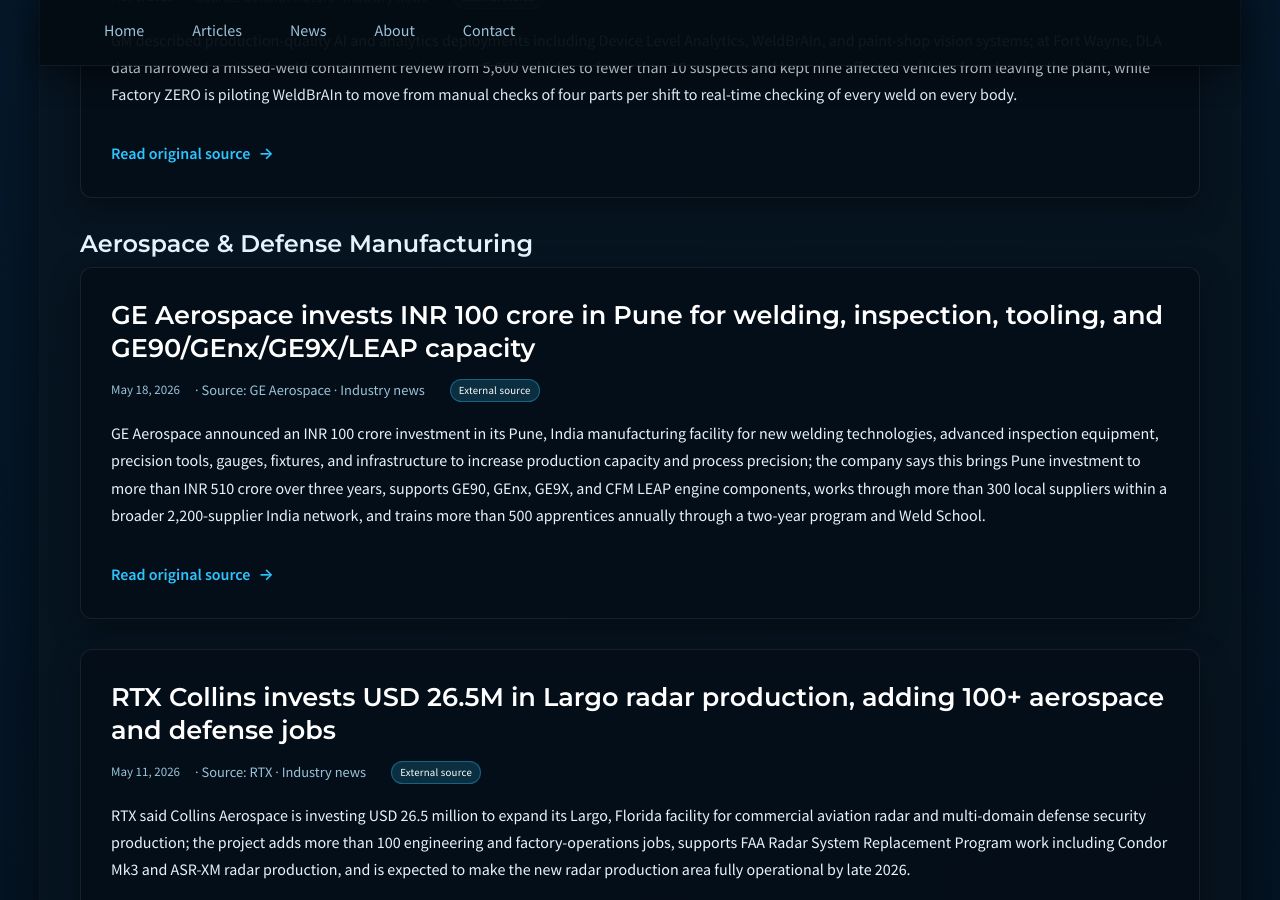
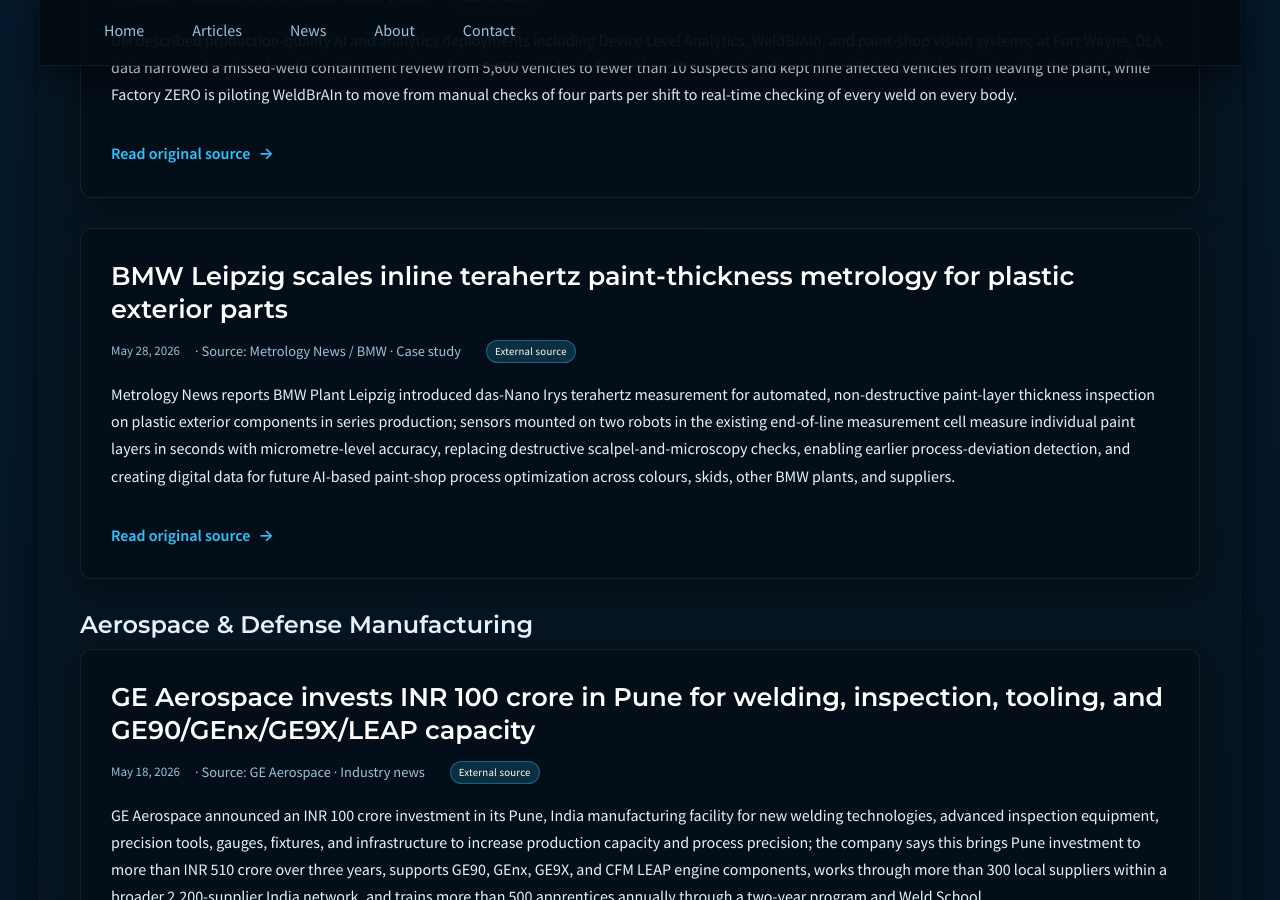
Before and after one commit to JohnForeman/MetrologyCentral, a Jekyll site: the page built from news.md, in a window 1280 px wide and 900 px high, scrolled down 4662 px. Built offline with Jekyll 4.4.1, drawn with Linux system fonts in a browser that asks for light colours; some of the changed text lies outside the part shown.

Commit message:
Update news sweep for May 29

```diff
--- a/_data/news.yml
+++ b/_data/news.yml
@@ -1245,3 +1245,47 @@
     2026 and future R2/R3 production plans, offering a direct read on U.S. EV manufacturing
     capacity expansion.
   url: https://rivian.com/newsroom/article/rivian-holds-kickoff-ceremony-for-georgia-plant-accelerating-american-manufacturing-growth
+- date: '2026-05-28'
+  title: BMW Leipzig scales inline terahertz paint-thickness metrology for plastic
+    exterior parts
+  source: Metrology News / BMW
+  sector: auto_manufacturing
+  kind: case_study
+  summary: Metrology News reports BMW Plant Leipzig introduced das-Nano Irys terahertz
+    measurement for automated, non-destructive paint-layer thickness inspection on
+    plastic exterior components in series production; sensors mounted on two robots
+    in the existing end-of-line measurement cell measure individual paint layers in
+    seconds with micrometre-level accuracy, replacing destructive scalpel-and-microscopy
+    checks, enabling earlier process-deviation detection, and creating digital data
+    for future AI-based paint-shop process optimization across colours, skids, other
+    BMW plants, and suppliers.
+  url: https://metrology.news/bmw-inline-terahertz-paint-thickness-measurement/
+- date: '2026-05-28'
+  title: Hexagon ATS800 FeatureDetect targets large-scale inspection setup cuts from
+    days to hours
+  source: Metrology News / Hexagon
+  sector: scientific_metrology
+  kind: hardware_news
+  summary: Metrology News reports Hexagon added FeatureDetect AI computer vision to
+    the Leica Absolute Tracker ATS800 ecosystem, automatically locating circular features
+    such as bolt holes and mating points before direct laser scanning; cited details
+    include high-resolution direct scanning from up to 40 m, portable six-to-12-hour
+    battery operation, PowerLock reflector tracking for robot, rail, or AMR-mounted
+    workflows, ARGON-reported five-to-10-times efficiency gains, and inspection-cycle
+    reductions from multiple days to hours for aircraft, shipbuilding, wind-energy,
+    MRO, and large-casting applications.
+  url: https://metrology.news/ai-and-laser-tracking-drive-new-era-of-industrial-inspection/
+- date: '2026-05-28'
+  title: RESONIKS QCFlex brings AI acoustic defect testing inline for 800 mm and 200
+    kg parts
+  source: Metrology News / RESONIKS
+  sector: quality_software
+  kind: hardware_news
+  summary: Metrology News reports RESONIKS moved QCFlex from pilot work to an industrial
+    inline acoustic-test product for 100% inspection of structural defects; the system
+    combines calibrated MP2 microphones with 20 Hz to 80 kHz bandwidth, a precision
+    hammer on a SCARA robot, auditable AI pass/fail models, automated environmental
+    protection against vibration, temperature, humidity, and dust, interchangeable
+    robotic fixtures, and part capacity up to 800 mm and 200 kg for metal, composite,
+    ceramic, and other rigid components.
+  url: https://metrology.news/qcflex-offers-fully-automated-ai-powered-acoustic-testing/
```
